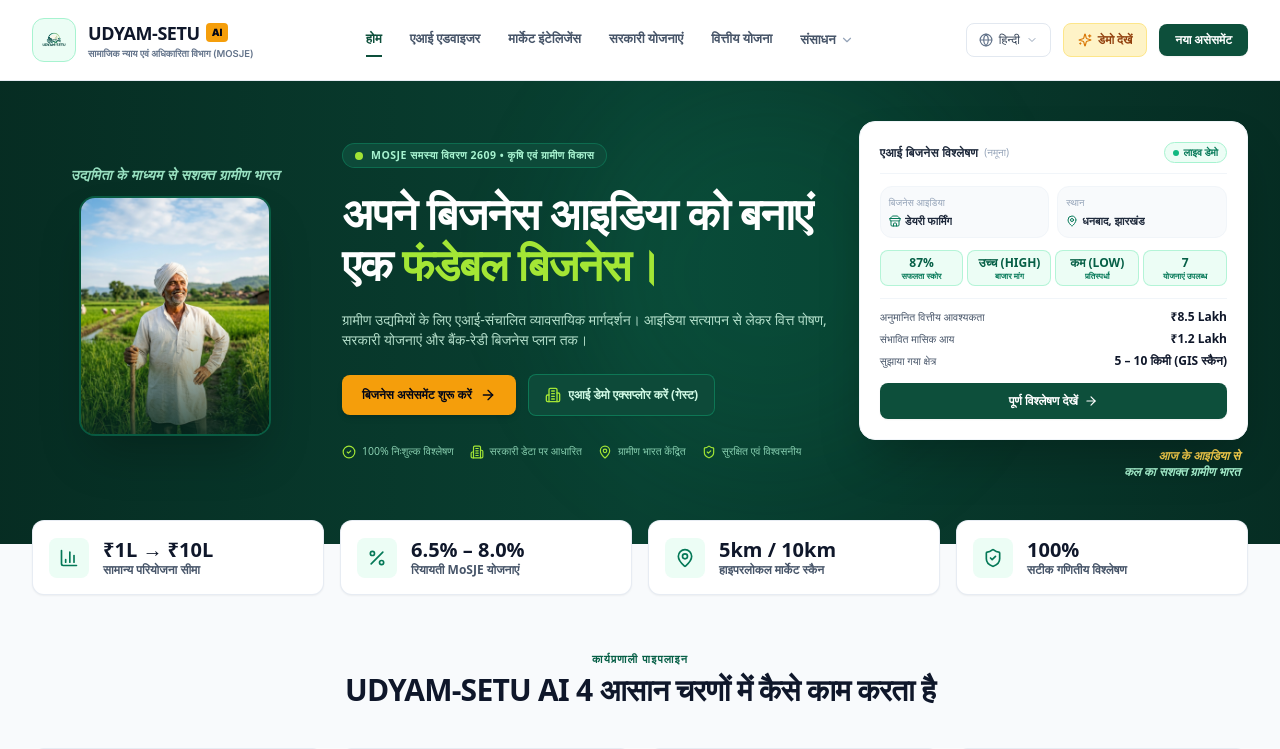
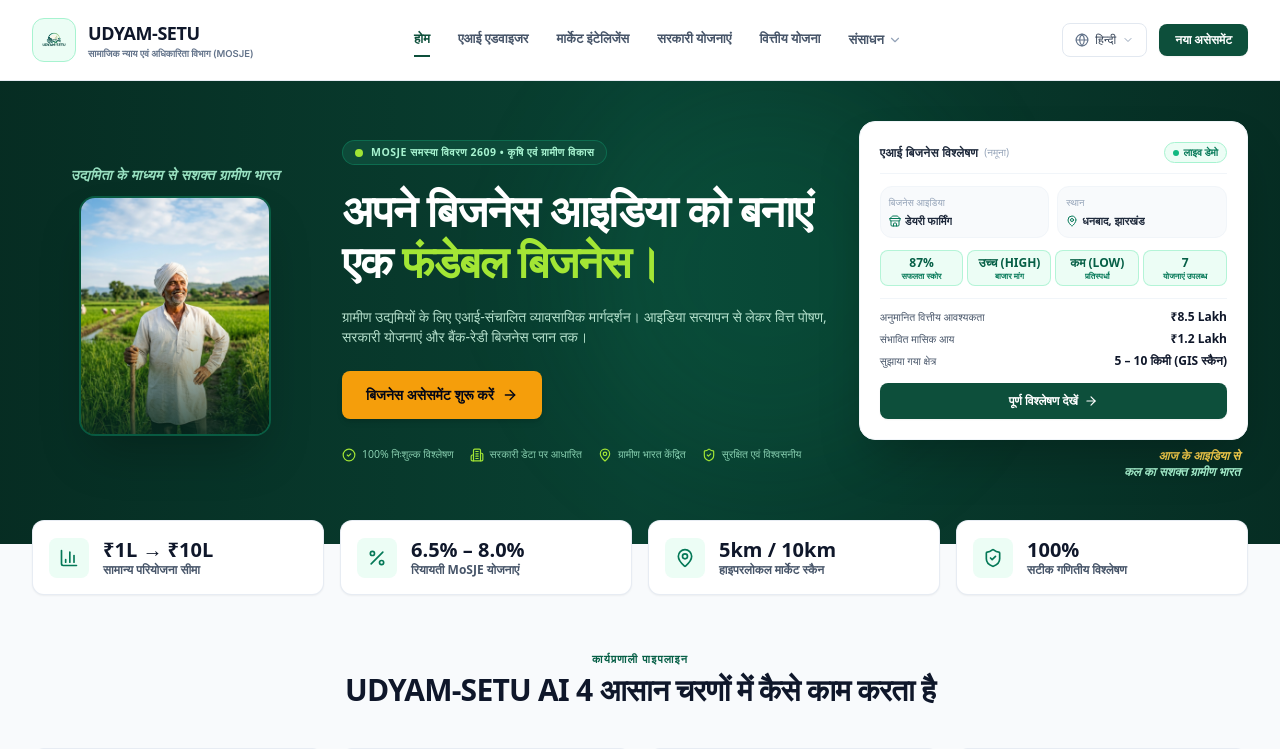
Before and after one commit to vedprakashrana/grambiz-ai, a Next.js app in the folder frontend/: page / in a window 1280 px wide. Shown: the top 749 px of the page. Built offline with nearby package versions, Linux system fonts and the light colour scheme.

Commit message:
feat: Remove yellow AI badge and Try Demo buttons as requested

```diff
--- a/frontend/app/page.tsx
+++ b/frontend/app/page.tsx
@@ -6,7 +6,6 @@
 import {
   ArrowRight,
   MapPin,
-  Sparkles,
   CheckCircle2,
   ShieldCheck,
   Building2,
@@ -36,19 +35,12 @@
   FileSpreadsheet,
   ArrowDown
 } from 'lucide-react';
-import { useAuth } from '../context/AuthContext';
 import { useLanguage } from '../context/LanguageContext';
 import Footer from '../components/layout/Footer';
 
 export default function LandingPage() {
   const router = useRouter();
-  const { loginAsGuest } = useAuth();
   const { t } = useLanguage();
-
-  const handleGuestDemo = () => {
-    loginAsGuest();
-    router.push('/dashboard');
-  };
 
   const categories = [
     { id: 'dairy', name: t('cat_dairy'), icon: '🐄', color: 'bg-purple-50 text-purple-700' },
@@ -117,23 +109,15 @@
                 {t('heroSubtitle')}
               </p>
 
-              {/* Action Buttons */}
+              {/* Action Button */}
               <div className="flex flex-wrap items-center gap-3 pt-1">
                 <Link
                   href="/assessment/new"
-                  className="inline-flex items-center justify-center gap-2 px-5 py-3 rounded-lg bg-[#f59e0b] hover:bg-[#d97706] text-slate-950 font-bold text-xs shadow-md hover:shadow-lg transition-all duration-200"
+                  className="inline-flex items-center justify-center gap-2 px-6 py-3.5 rounded-lg bg-[#f59e0b] hover:bg-[#d97706] text-slate-950 font-bold text-sm shadow-md hover:shadow-lg transition-all duration-200"
                 >
                   <span>{t('startAssessmentBtn')}</span>
                   <ArrowRight className="w-4 h-4" />
                 </Link>
-
-                <button
-                  onClick={handleGuestDemo}
-                  className="inline-flex items-center justify-center gap-2 px-4 py-3 rounded-lg bg-[#0d4a39] hover:bg-[#125845] text-emerald-100 font-semibold text-xs border border-emerald-500/40 shadow-sm transition-all"
-                >
-                  <Building2 className="w-4 h-4 text-[#a3e635]" />
-                  <span>{t('exploreDemoGuestBtn')}</span>
-                </button>
               </div>
 
               {/* Trust Indicators Row */}
@@ -235,8 +219,7 @@
 
                 {/* View Full Analysis CTA */}
                 <Link
-                  href="/dashboard"
-                  onClick={handleGuestDemo}
+                  href="/assessment/new"
                   className="w-full flex items-center justify-center gap-1.5 py-2.5 rounded-lg bg-[#0d4f3b] hover:bg-[#093d2d] text-white font-bold text-xs shadow-sm transition"
                 >
                   <span>{t('viewFullAnalysis')}</span>
@@ -416,7 +399,7 @@
         </div>
       </section>
 
-      {/* 4. NEW: INTERACTIVE ARCHITECTURE & DECISION FLOW (INFOGRAPHIC) */}
+      {/* 4. SYSTEM ARCHITECTURE & DECISION FLOW (INFOGRAPHIC) */}
       <section className="py-16 bg-[#f1f8f5] px-4 sm:px-6 lg:px-8 border-t border-b border-emerald-900/10">
         <div className="max-w-6xl mx-auto">
 
@@ -781,23 +764,15 @@
             {t('ctaSubtitle')}
           </p>
 
-          {/* Banner Buttons */}
-          <div className="flex flex-wrap items-center justify-center gap-3.5 pt-2">
+          {/* Banner Button */}
+          <div className="flex items-center justify-center pt-2">
             <Link
               href="/assessment/new"
-              className="inline-flex items-center justify-center gap-2 px-6 py-3.5 rounded-lg bg-[#f59e0b] hover:bg-[#d97706] text-slate-950 font-bold text-xs sm:text-sm shadow-md hover:shadow-lg transition-all duration-200"
+              className="inline-flex items-center justify-center gap-2 px-8 py-3.5 rounded-lg bg-[#f59e0b] hover:bg-[#d97706] text-slate-950 font-bold text-sm shadow-md hover:shadow-lg transition-all duration-200"
             >
               <span>{t('launchWizardBtn')}</span>
               <ArrowRight className="w-4 h-4" />
             </Link>
-
-            <button
-              onClick={handleGuestDemo}
-              className="inline-flex items-center justify-center gap-2 px-5 py-3.5 rounded-lg bg-[#0d4a39] hover:bg-[#125845] text-emerald-100 font-semibold text-xs sm:text-sm border border-emerald-500/40 shadow-sm transition-all"
-            >
-              <Sparkles className="w-4 h-4 text-[#a3e635]" />
-              <span>{t('exploreDemoJudgeBtn')}</span>
-            </button>
           </div>
 
         </div>
--- a/frontend/components/layout/Footer.tsx
+++ b/frontend/components/layout/Footer.tsx
@@ -28,14 +28,9 @@
                 />
               </div>
               <div className="flex flex-col">
-                <div className="flex items-center gap-1.5">
-                  <span className="text-base font-black tracking-tight text-slate-900">
-                    UDYAM-SETU
-                  </span>
-                  <span className="text-[10px] font-black bg-[#f59e0b] text-slate-950 px-1.5 py-0.5 rounded shadow-xs">
-                    AI
-                  </span>
-                </div>
+                <span className="text-base font-black tracking-tight text-slate-900">
+                  UDYAM-SETU
+                </span>
                 <span className="text-[9px] font-medium text-slate-500">
                   {t('tagline')}
                 </span>
@@ -142,7 +137,7 @@
 
         {/* Bottom Bar: Copyright & Policies */}
         <div className="pt-6 flex flex-col sm:flex-row items-center justify-between text-xs text-slate-500 gap-3">
-          <p>© 2026 UDYAM-SETU AI. {t('allRightsReserved')}</p>
+          <p>© 2026 UDYAM-SETU. {t('allRightsReserved')}</p>
           <div className="flex items-center space-x-4 text-slate-500 font-normal">
             <Link href="/privacy" className="hover:text-slate-800 transition">{t('privacyPolicy')}</Link>
             <span>|</span>
--- a/frontend/components/layout/Navbar.tsx
+++ b/frontend/components/layout/Navbar.tsx
@@ -8,7 +8,6 @@
   ChevronDown,
   Menu,
   X,
-  Sparkles,
   LogOut,
   HelpCircle,
   Store,
@@ -20,19 +19,13 @@
 import { useLanguage, SUPPORTED_LANGUAGES, LanguageCode } from '../../context/LanguageContext';
 
 export default function Navbar() {
-  const { user, logout, loginAsGuest } = useAuth();
+  const { user, logout } = useAuth();
   const { currentLang, setLanguage, currentOption, t } = useLanguage();
   const [langMenuOpen, setLangMenuOpen] = useState(false);
   const [resourcesOpen, setResourcesOpen] = useState(false);
   const [mobileMenuOpen, setMobileMenuOpen] = useState(false);
   const router = useRouter();
   const pathname = usePathname();
-
-  const handleGuestDemo = () => {
-    loginAsGuest();
-    setMobileMenuOpen(false);
-    router.push('/dashboard');
-  };
 
   const handleLogout = () => {
     logout();
@@ -58,14 +51,9 @@
               />
             </div>
             <div className="flex flex-col">
-              <div className="flex items-center gap-1.5">
-                <span className="text-base sm:text-lg font-black tracking-tight text-slate-900 font-sans">
-                  UDYAM-SETU
-                </span>
-                <span className="text-[10px] font-black bg-[#f59e0b] text-slate-950 px-1.5 py-0.5 rounded shadow-xs">
-                  AI
-                </span>
-              </div>
+              <span className="text-base sm:text-lg font-black tracking-tight text-slate-900 font-sans">
+                UDYAM-SETU
+              </span>
               <span className="text-[8px] sm:text-[9.5px] font-semibold text-slate-500 tracking-normal">
                 {t('tagline')}
               </span>
@@ -221,15 +209,6 @@
               )}
             </div>
 
-            {/* Try Demo Button */}
-            <button
-              onClick={handleGuestDemo}
-              className="inline-flex items-center gap-1.5 text-xs font-bold px-3 py-1.5 sm:px-3.5 sm:py-2 rounded-lg bg-[#fef3c7] text-[#92400e] border border-[#fde68a] hover:bg-[#fde68a] transition shadow-2xs"
-            >
-              <Sparkles className="w-3.5 h-3.5 text-[#d97706]" />
-              <span>{t('tryDemo')}</span>
-            </button>
-
             {/* New Assessment Button */}
             {user ? (
               <div className="flex items-center gap-1.5">
--- a/frontend/package.json
+++ b/frontend/package.json
@@ -5,7 +5,7 @@
   "scripts": {
     "dev": "next dev",
     "build": "next build",
-    "start": "next start -H 0.0.0.0 -p ${PORT:-3000}",
+    "start": "next start -p 3000",
     "lint": "next lint"
   },
   "dependencies": {
```
